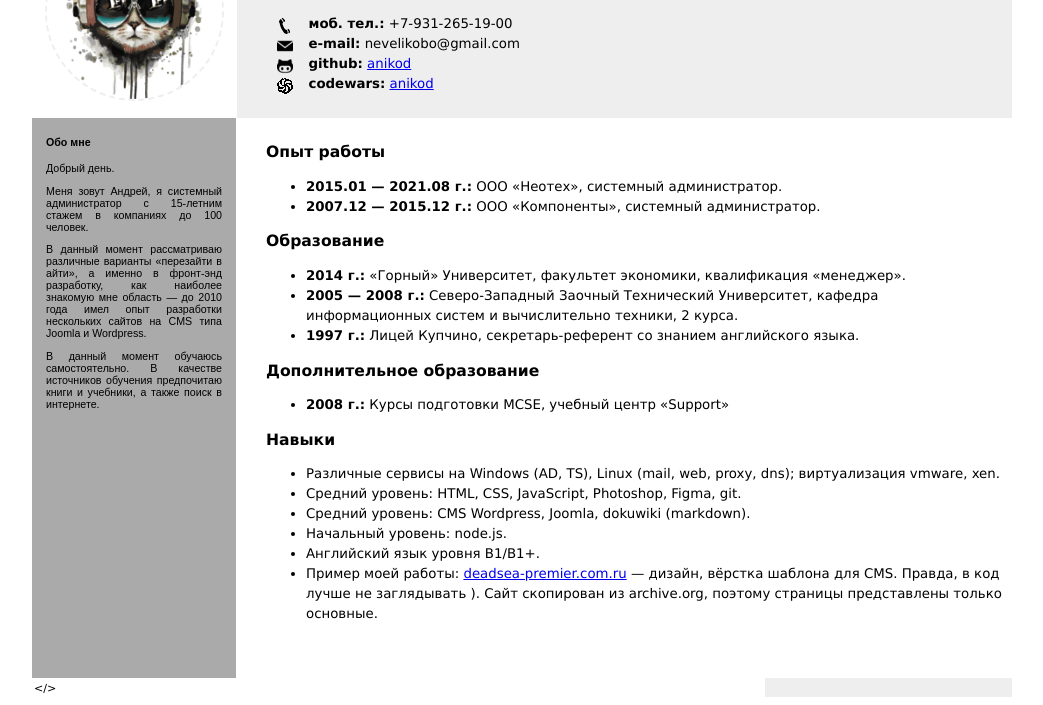
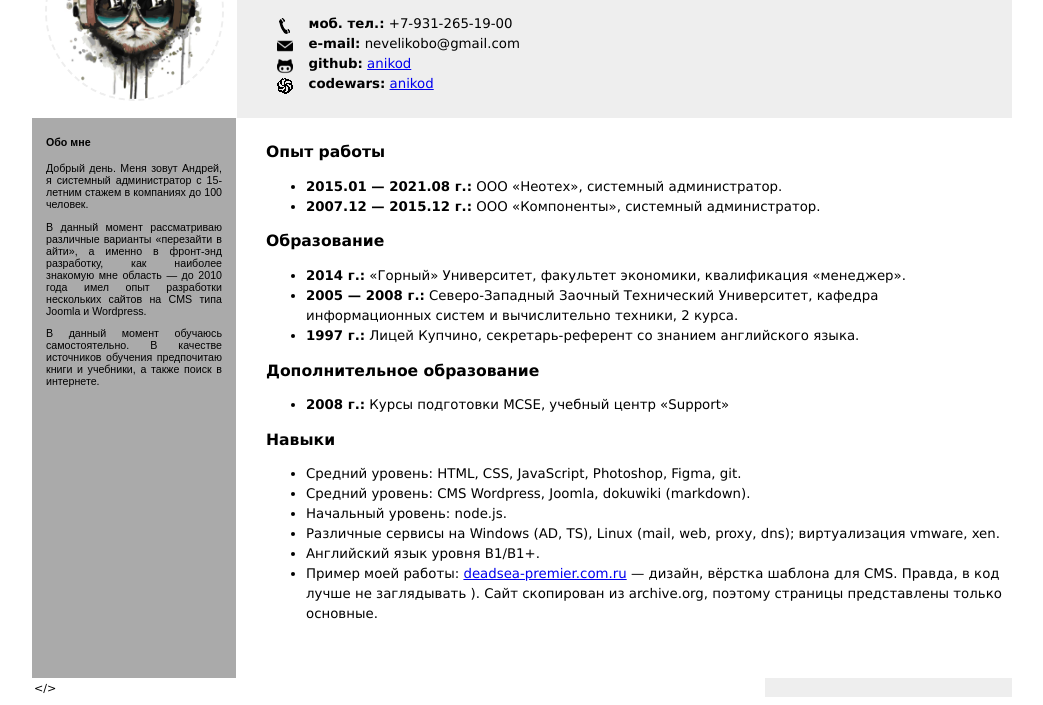
Before and after one commit to anikod/cv, a plain HTML site: page index.html in a window 1280 px wide. Shown: the part 95-800 px from the top of the page, without its empty margins (118-1161 px from the left). Drawn offline with Linux system fonts and the light colour scheme.

Commit message:
fix: some corrections

```diff
--- a/index.html
+++ b/index.html
@@ -44,9 +44,8 @@
                 <article>
                     <!-- The best article I've ever seen -->
                     <h4>Обо мне</h4>
-                    <p>Добрый день.
 
-                    <p>Меня зовут Андрей, я системный администратор с 15-летним стажем в компаниях до 100 человек.</p>
+                    <p>Добрый день. Меня зовут Андрей, я системный администратор с 15-летним стажем в компаниях до 100 человек.</p>
 
                     <p>В данный момент рассматриваю различные варианты &laquo;перезайти в айти&raquo;, а именно в
                         фронт-энд разработку, как наиболее знакомую мне область &mdash; до 2010 года имел опыт
@@ -89,15 +88,14 @@
                     <h3>Навыки</h3>
 
                     <ul>
-                        <li>Различные сервисы на Windows (AD, TS), Linux (mail, web, proxy, dns); виртуализация vmware,
-                            xen.
-                        </li>
-
                         <li>Средний уровень: HTML, CSS, JavaScript, Photoshop, Figma, git.</li>
 
                         <li>Средний уровень: CMS Wordpress, Joomla, dokuwiki (markdown).</li>
 
                         <li>Начальный уровень: node.js.</li>
+
+                        <li>Различные сервисы на Windows (AD, TS), Linux (mail, web, proxy, dns); виртуализация vmware,
+                            xen. </li>
 
                         <li>Английский язык уровня B1/B1+.</li>
 
@@ -121,7 +119,7 @@
 
             <div class="footer-right">
                 <!--a href="https://rs.school/js/"><img src="img/rs_school_js.svg" title="RS School: JS/FE 2021Q1"></a
-                    здесь могла бы быть реклама и ваших курсов )
+                    а ведь здесь могла бы быть реклама и ваших курсов )
                 -->
             </div>
         </div>
```
